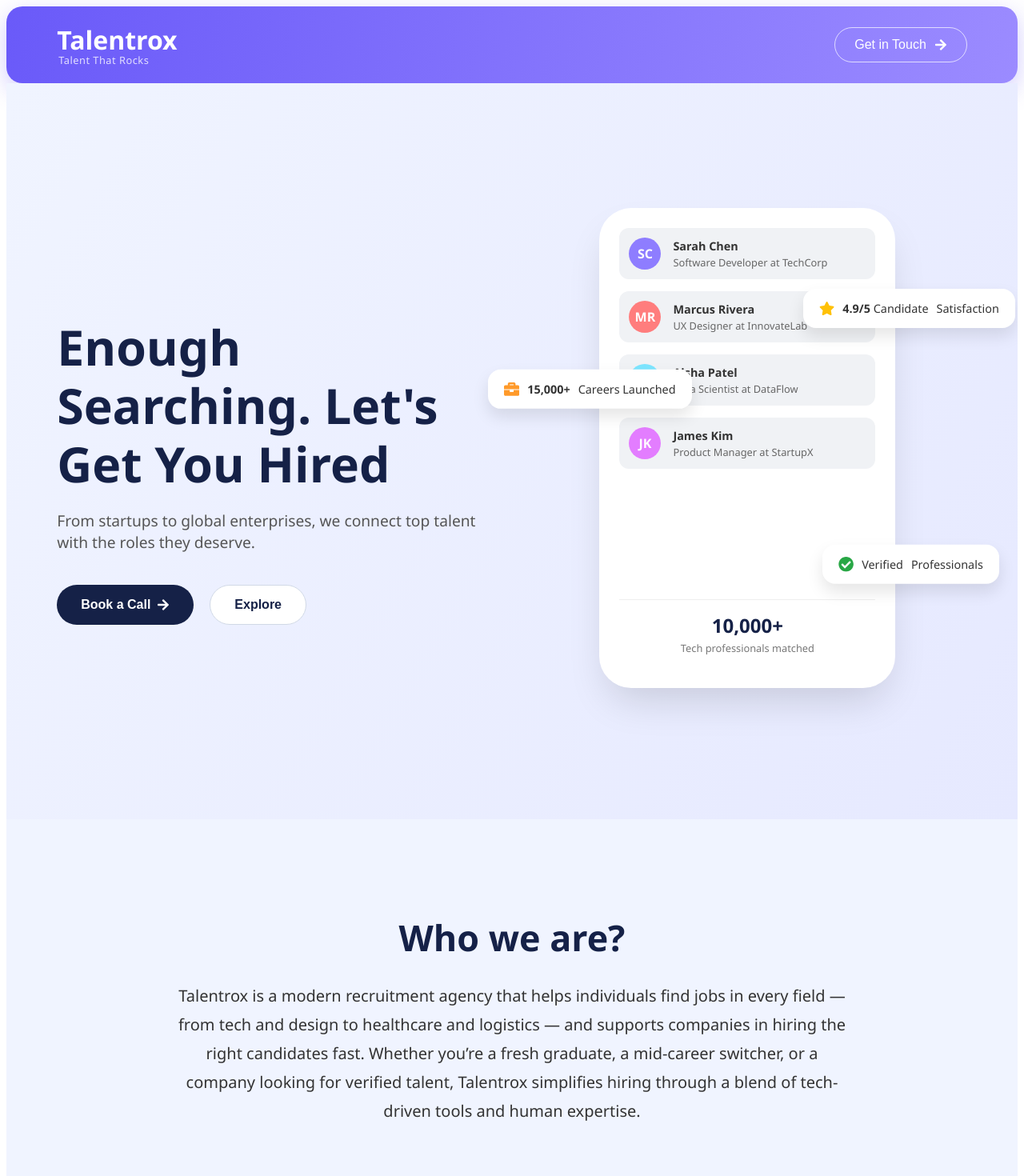
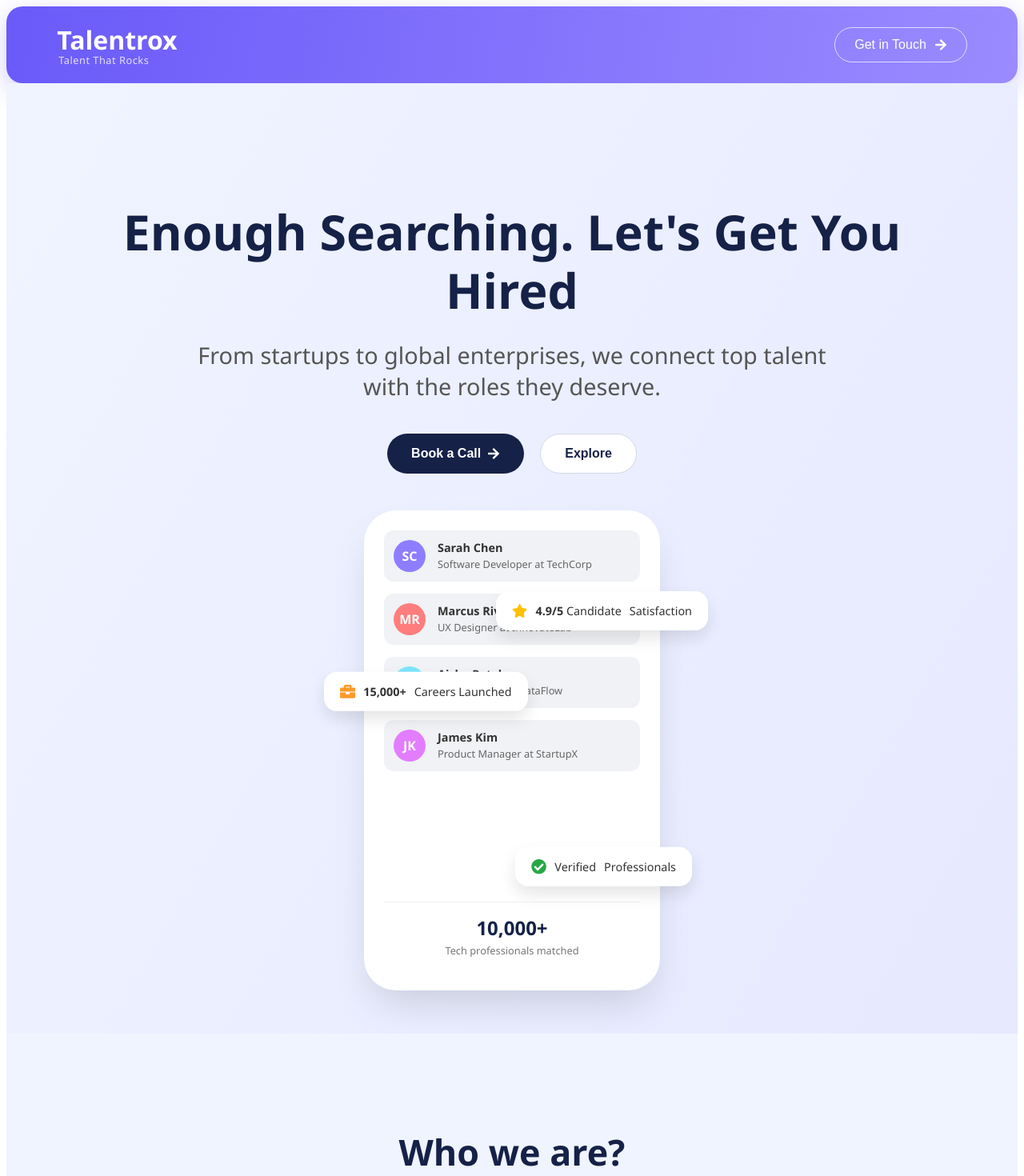
Before and after one commit to roshannawkar07/TalentTrox, a React (Vite) app: page / in a window 1280 px wide. Shown: the top 1470 px of the page at 80% size. Built offline with nearby package versions, Linux system fonts and the light colour scheme.

Commit message:
EnoughUpdate

```diff
--- a/src/Componets/Enough/Enough.css
+++ b/src/Componets/Enough/Enough.css
@@ -1,38 +1,55 @@
 /* Main container for the "Enough" hero section */
+
+.enough-wrapper {
+  display: flex;
+  flex-direction: column;
+  gap: 40px;
+}
+
 .enough-section {
-  display: grid;
-  grid-template-columns: 1fr 1fr;
+  display: flex;
+  flex-direction: column; /* content upar, visuals neeche */
   align-items: center;
   gap: 40px;
   padding: 100px 5%;
   background: linear-gradient(120deg, #f0f4ff 0%, #e6e9ff 100%);
-  font-family: 'Segoe UI', Tahoma, Geneva, Verdana, sans-serif;
+  font-family: "Segoe UI", Tahoma, Geneva, Verdana, sans-serif;
   overflow: hidden;
   min-height: 90vh;
 }
 
 /* Left side content */
 .enough-content {
-  max-width: 550px;
+  max-width: 100%; /* 'full-width' is not a valid value */
+  display: flex;
+  justify-content: center; /* centers horizontally */
+  align-items: center; /* centers vertically if height is defined */
+  flex-direction: column; /* stack children vertically */
+  text-align: center;
+  padding: 20px;
 }
 
 .enough-content h1 {
   font-size: 3.8rem;
-  font-weight: 700;
+  font-weight: 1280px;
   color: #152147;
   line-height: 1.2;
-  margin-bottom: 20px;
+  margin-bottom: -5px;
+  margin-top: 30px;
 }
 
 .enough-content p {
-  font-size: 1.2rem;
+  font-size: 1.8rem;
   color: #555;
   margin-bottom: 40px;
+  max-width: 799px;
 }
 
 .button-group {
   display: flex;
   gap: 20px;
+  justify-content: center;
+  margin-bottom: 40px;
 }
 
 .btn {
@@ -170,20 +187,42 @@
   font-size: 1.2rem;
 }
 
-.card-careers { top: 30%; left: -50px; animation-delay: -2s; }
-.card-satisfaction { top: 10%; right: -60px; }
-.card-verified { bottom: 15%; right: -40px; animation-delay: -3s; }
+.card-careers {
+  top: 30%;
+  left: -50px;
+  animation-delay: -2s;
+}
+.card-satisfaction {
+  top: 10%;
+  right: -60px;
+}
+.card-verified {
+  bottom: 15%;
+  right: -40px;
+  animation-delay: -3s;
+}
 
-.card-careers .stat-icon { color: #ff9a2a; }
-.card-satisfaction .stat-icon { color: #ffc107; }
-.card-verified .stat-icon { color: #28a745; }
-
+.card-careers .stat-icon {
+  color: #ff9a2a;
+}
+.card-satisfaction .stat-icon {
+  color: #ffc107;
+}
+.card-verified .stat-icon {
+  color: #28a745;
+}
 
 /* Animation */
 @keyframes float {
-  0% { transform: translateY(0px); }
-  50% { transform: translateY(-20px); }
-  100% { transform: translateY(0px); }
+  0% {
+    transform: translateY(0px);
+  }
+  50% {
+    transform: translateY(-20px);
+  }
+  100% {
+    transform: translateY(0px);
+  }
 }
 
 /* Responsive adjustments */
--- a/src/Componets/Enough/Enough.jsx
+++ b/src/Componets/Enough/Enough.jsx
@@ -1,13 +1,38 @@
-import React from 'react';
-import { FaArrowRight, FaBriefcase, FaStar, FaCheckCircle } from 'react-icons/fa';
-import './Enough.css';
+import React from "react";
+import {
+  FaArrowRight,
+  FaBriefcase,
+  FaStar,
+  FaCheckCircle,
+} from "react-icons/fa";
+import "./Enough.css";
 
 // Data for the professionals list inside the phone
 const professionals = [
-  { name: 'Sarah Chen', role: 'Software Developer at TechCorp', initials: 'SC', color: '#8e7dff' },
-  { name: 'Marcus Rivera', role: 'UX Designer at InnovateLab', initials: 'MR', color: '#ff7d7d' },
-  { name: 'Aisha Patel', role: 'Data Scientist at DataFlow', initials: 'AP', color: '#7de5ff' },
-  { name: 'James Kim', role: 'Product Manager at StartupX', initials: 'JK', color: '#e37dff' },
+  {
+    name: "Sarah Chen",
+    role: "Software Developer at TechCorp",
+    initials: "SC",
+    color: "#8e7dff",
+  },
+  {
+    name: "Marcus Rivera",
+    role: "UX Designer at InnovateLab",
+    initials: "MR",
+    color: "#ff7d7d",
+  },
+  {
+    name: "Aisha Patel",
+    role: "Data Scientist at DataFlow",
+    initials: "AP",
+    color: "#7de5ff",
+  },
+  {
+    name: "James Kim",
+    role: "Product Manager at StartupX",
+    initials: "JK",
+    color: "#e37dff",
+  },
 ];
 
 function Enough() {
@@ -15,7 +40,10 @@ function Enough() {
     <section className="enough-section">
       <div className="enough-content">
         <h1>Enough Searching. Let's Get You Hired</h1>
-        <p>From startups to global enterprises, we connect top talent with the roles they deserve.</p>
+        <p>
+          From startups to global enterprises, we connect top talent with the
+          roles they deserve.
+        </p>
         <div className="button-group">
           <button className="btn btn-primary">
             Book a Call <FaArrowRight />
@@ -27,7 +55,10 @@ function Enough() {
         <div className="phone-mockup">
           {professionals.map((prof, index) => (
             <div key={index} className="professional-item">
-              <div className="initials-circle" style={{ backgroundColor: prof.color }}>
+              <div
+                className="initials-circle"
+                style={{ backgroundColor: prof.color }}
+              >
                 {prof.initials}
               </div>
               <div className="professional-info">
@@ -36,20 +67,24 @@ function Enough() {
               </div>
             </div>
           ))}
-           <div className="phone-footer">
-                <p>10,000+</p>
-                <span>Tech professionals matched</span>
-           </div>
+          <div className="phone-footer">
+            <p>10,000+</p>
+            <span>Tech professionals matched</span>
+          </div>
         </div>
         {/* Floating Stat Cards */}
         <div className="stat-card card-careers">
           <FaBriefcase className="stat-icon" />
-          <p><strong>15,000+</strong></p>
+          <p>
+            <strong>15,000+</strong>
+          </p>
           <p>Careers Launched</p>
         </div>
         <div className="stat-card card-satisfaction">
           <FaStar className="stat-icon" />
-          <p><strong>4.9/5</strong> Candidate</p>
+          <p>
+            <strong>4.9/5</strong> Candidate
+          </p>
           <p>Satisfaction</p>
         </div>
         <div className="stat-card card-verified">
--- a/src/Componets/WhoWeAre/WhoWeAre.css
+++ b/src/Componets/WhoWeAre/WhoWeAre.css
@@ -5,12 +5,12 @@
   align-items: center;
   padding: 80px 5%;
   background-color: #f0f4ff; /* A light blueish-grey background */
-  font-family: 'Segoe UI', Tahoma, Geneva, Verdana, sans-serif;
+  font-family: "Segoe UI", Tahoma, Geneva, Verdana, sans-serif;
 }
 
 /* Content wrapper */
 .who-we-are-content {
-  max-width: 850px;
+  max-width: 1200px;
   text-align: center;
 }
 
@@ -22,7 +22,7 @@
 }
 
 .who-we-are-content p {
-  font-size: 1.25rem;
+  font-size: 2.12rem;
   line-height: 1.8;
   color: #333;
 }
```
Also changed, not shown: src/App.jsx (+3 -6 lines). Lines whose indentation alone changed are shown as unchanged.
